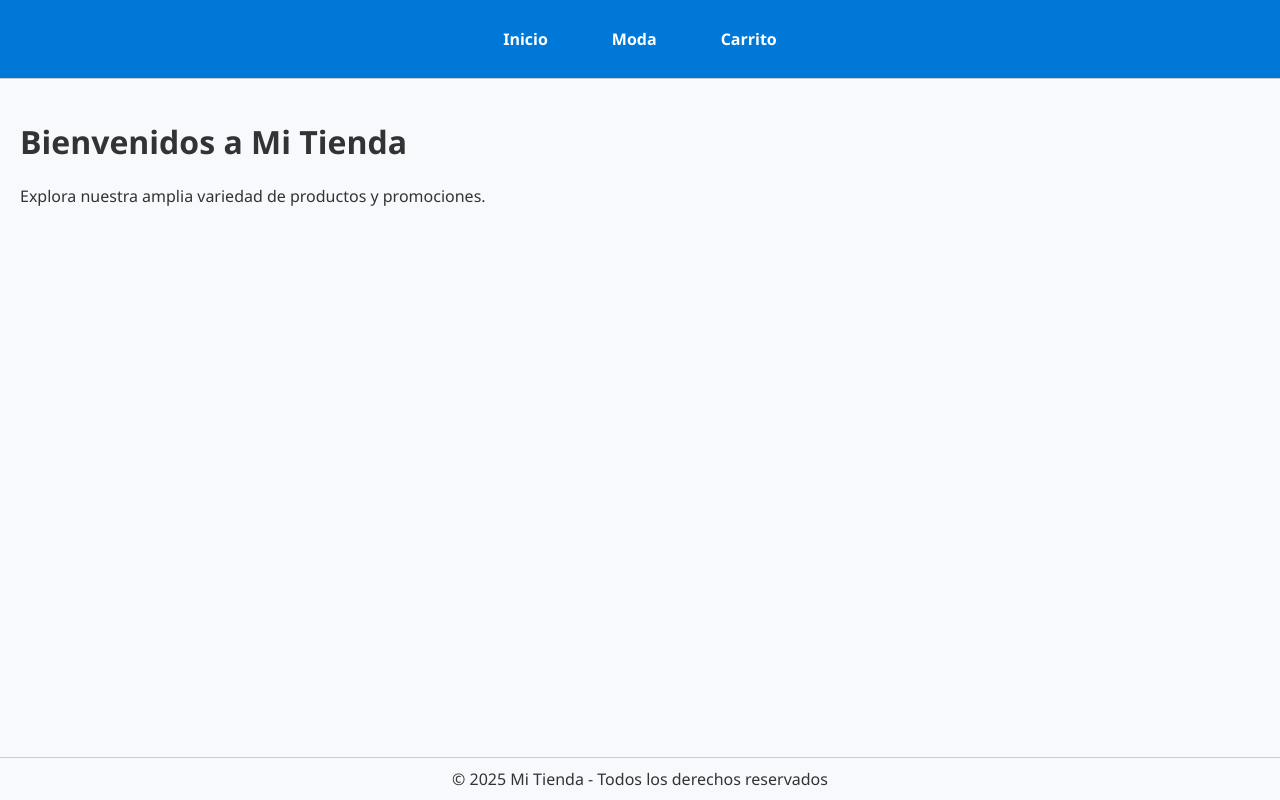
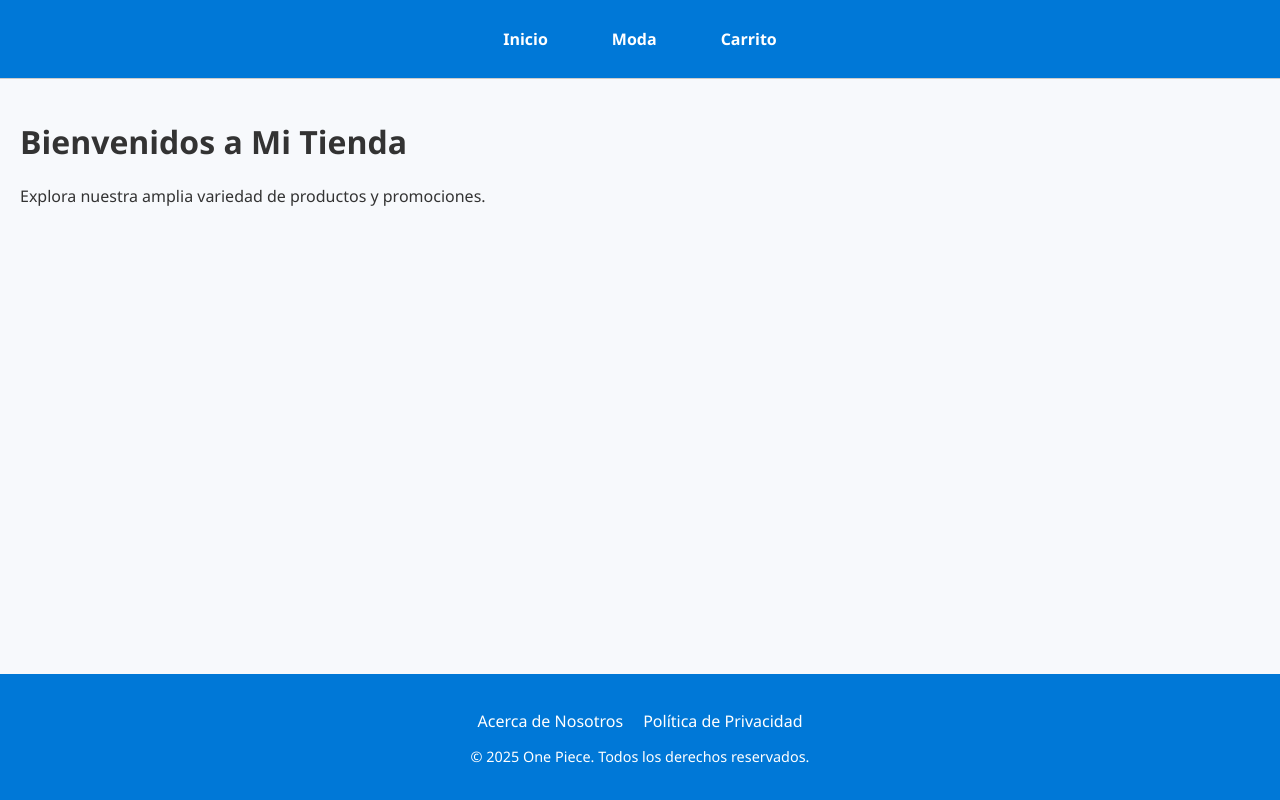
Before and after one commit to Klauno/react-c25236, a React (Vite) app: page / in a window 1280 px wide. Built offline with nearby package versions, Linux system fonts and the light colour scheme.

Commit message:
Mejora layout: navbar ancho completo, footer sticky, separación links y pie de página con enlaces

```diff
--- /dev/null
+++ b/src/components/Footer.jsx
@@ -0,0 +1,23 @@
+import styles from './footer.module.css';
+
+const Footer = () => {
+  const anioActual = new Date().getFullYear();
+
+  return (
+    <footer className={styles.footer}>
+      <ul className={styles.footerNav}>
+        <li>
+          <a href="#" className={styles.footerLink}>Acerca de Nosotros</a>
+        </li>
+        <li>
+          <a href="#" className={styles.footerLink}>Política de Privacidad</a>
+        </li>
+      </ul>
+      <p className={styles.copyright}>
+        © {anioActual} One Piece. Todos los derechos reservados.
+      </p>
+    </footer>
+  );
+};
+
+export default Footer;
--- /dev/null
+++ b/src/components/footer.module.css
@@ -0,0 +1,28 @@
+.footer {
+  background-color: #0078d7;
+  color: white;
+  padding: 20px;
+  text-align: center;
+}
+
+.footerNav {
+  list-style: none;
+  padding: 0;
+  margin-bottom: 15px;
+  display: flex;
+  justify-content: center;
+  gap: 20px;
+}
+
+.footerLink {
+  color: white;
+  text-decoration: none;
+}
+
+.footerLink:hover {
+  text-decoration: underline;
+}
+
+.copyright {
+  font-size: 0.9em;
+}
--- a/src/layouts/Layout.jsx
+++ b/src/layouts/Layout.jsx
@@ -1,4 +1,5 @@
 import Navbar from '../components/Navbar';
+import Footer from '../components/Footer';
 
 export default function Layout({ children, onLogout, isAuthenticated }) {
   return (
@@ -15,9 +16,9 @@ export default function Layout({ children, onLogout, isAuthenticated }) {
         alignItems: 'center',
         width: '100%',
         boxSizing: 'border-box',
-  backgroundColor: '#0078d7'  // Opcional: para que tenga fondo azul que combine con nav
+        backgroundColor: '#0078d7'
       }}>
-  <Navbar style={{ flexGrow: 1 }} />
+        <Navbar />
         {isAuthenticated && (
           <button onClick={onLogout} style={{
             backgroundColor: '#c0392b',
@@ -26,29 +27,18 @@ export default function Layout({ children, onLogout, isAuthenticated }) {
             padding: '6px 12px',
             borderRadius: '4px',
             cursor: 'pointer',
-      marginLeft: '10px'
+            marginLeft: 'auto'
           }}>
             Logout
           </button>
         )}
       </header>
 
-
-
-      <main style={{
-        flex: 1,
-        padding: '20px'
-      }}>
+      <main style={{ flex: 1, padding: '20px' }}>
         {children}
       </main>
 
-      <footer style={{
-        borderTop: '1px solid #ccc',
-        padding: '10px 20px',
-        textAlign: 'center'
-      }}>
-        © 2025 Mi Tienda - Todos los derechos reservados
-      </footer>
+      <Footer />
     </div>
   );
 }
```
Lines whose indentation alone changed are shown as unchanged.
